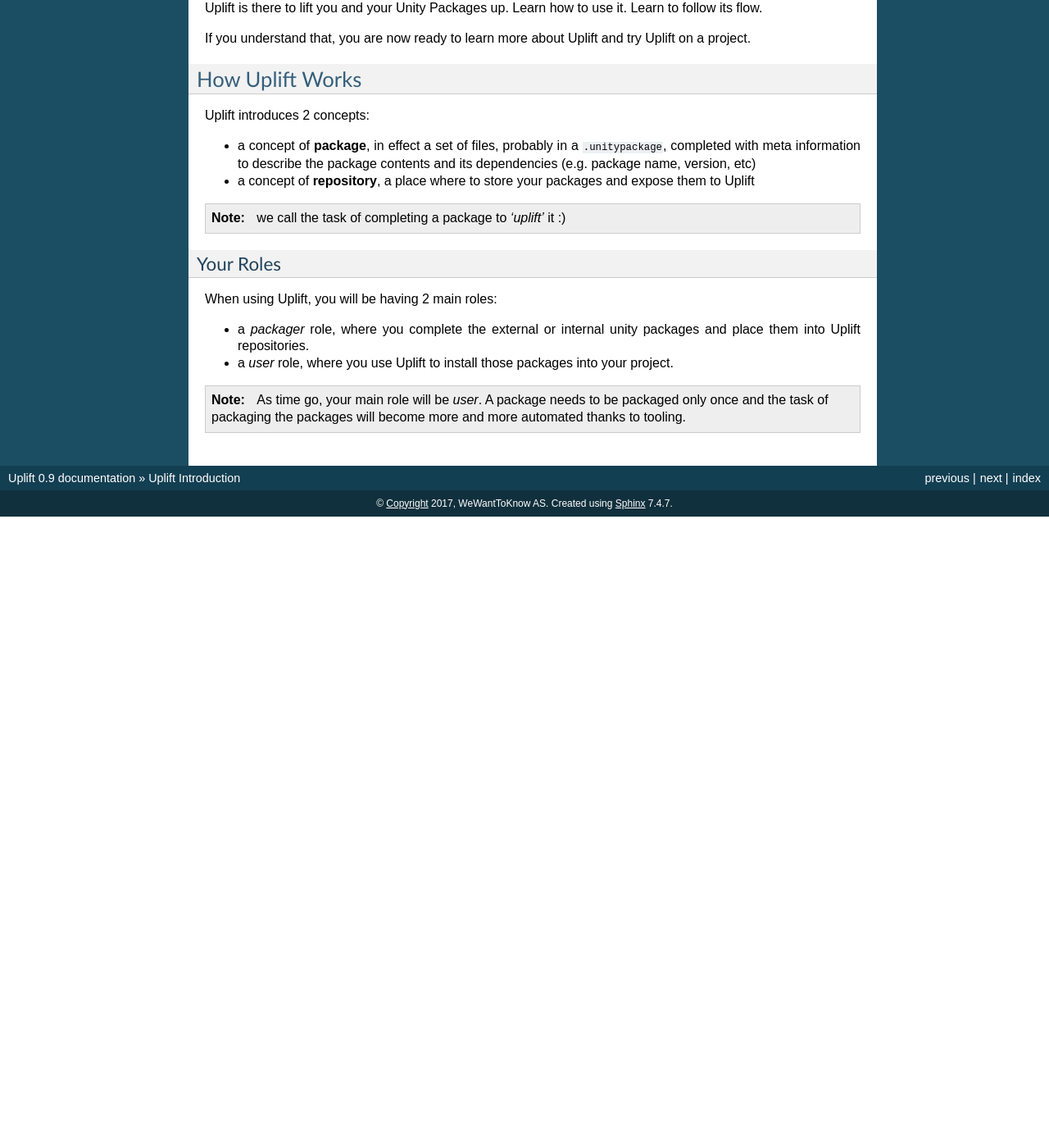
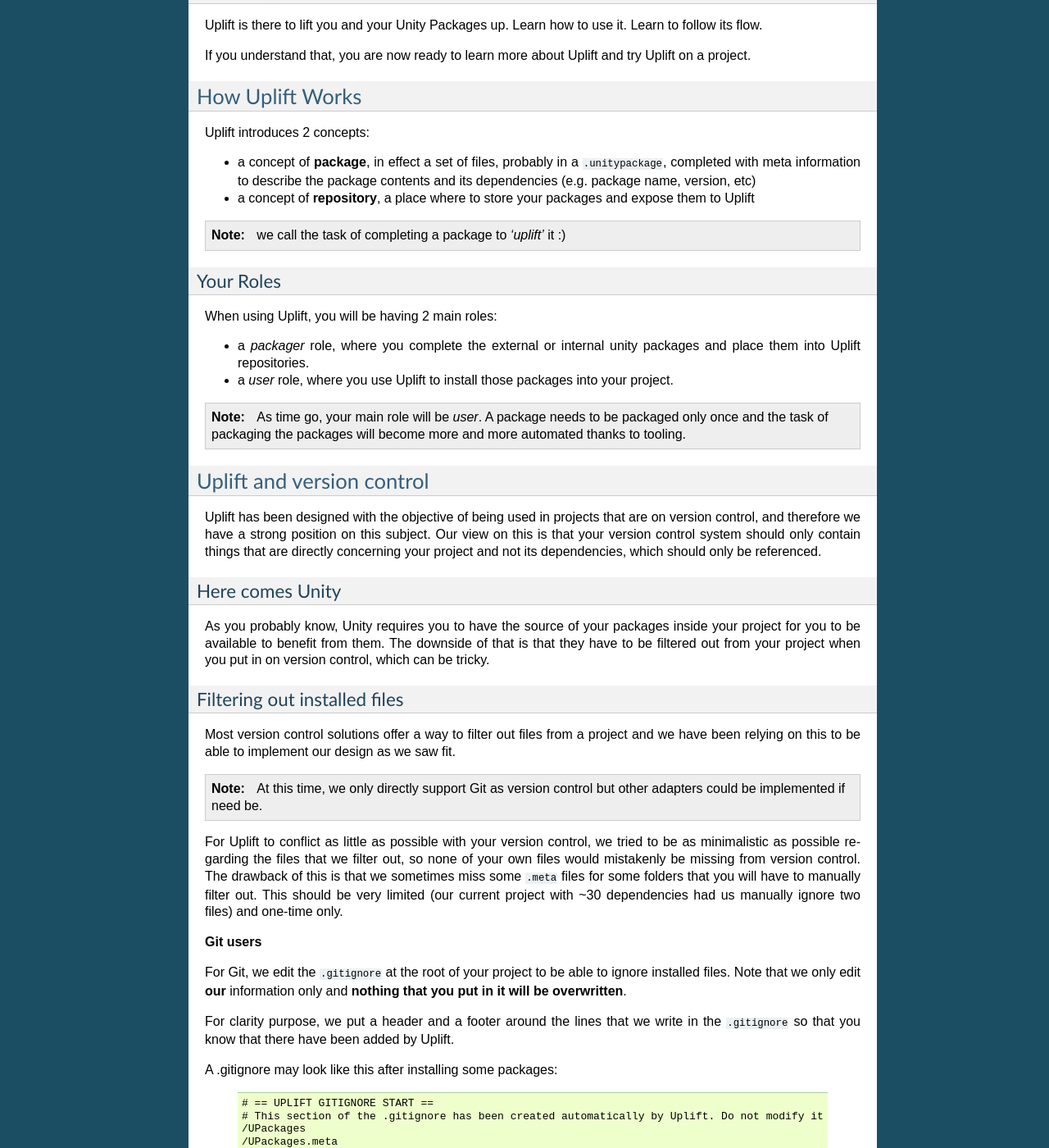
Before and after one commit to DragonBox/uplift-documentation, a Sphinx documentation site: the page built from source/uplift/index.rst, in a window 1280 px wide and 1400 px high, scrolled down 1640 px. Shown: the whole window at 82% size. Built offline with Sphinx 7.4.7, drawn with Linux system fonts in a browser that asks for light colours; before the commit the page ends 2270 px from its top, so only the background shows below that; some of the changed text lies outside the part shown.

Commit message:
Document new version control integration

```diff
--- a/source/howto/index.rst
+++ b/source/howto/index.rst
@@ -19,4 +19,3 @@
 .. include:: dealing_with_multiple_versions.rst
 .. include:: package_versioning.rst
 .. include:: guid_fragility.rst
-.. include:: version_control_with_uplift.rst
--- a/source/uplift/index.rst
+++ b/source/uplift/index.rst
@@ -9,3 +9,4 @@
 .. include:: uplift_overview.rst
 .. include:: paradigm_shift.rst
 .. include:: how_uplift_works.rst
+.. include:: version_control.rst
--- /dev/null
+++ b/source/uplift/version_control.rst
@@ -0,0 +1,77 @@
+.. _version_control:
+
+Uplift and version control
+=========================
+
+Uplift has been designed with the objective of being used in projects that are on version control,
+and therefore we have a strong position on this subject. Our view on this is that your version
+control system should only contain things that are directly concerning your project and not its
+dependencies, which should only be referenced.
+
+Here comes Unity
+----------------
+
+As you probably know, Unity requires you to have the source of your packages inside your project for
+you to be available to benefit from them. The downside of that is that they have to be filtered out
+from your project when you put in on version control, which can be tricky.
+
+Filtering out installed files
+-----------------------------
+
+Most version control solutions offer a way to filter out files from a project and we have been
+relying on this to be able to implement our design as we saw fit.
+
+.. note::
+
+    At this time, we only directly support Git as version control but other adapters could be
+    implemented if need be.
+
+For Uplift to conflict as little as possible with your version control, we tried to be as
+minimalistic as possible regarding the files that we filter out, so none of your own files would
+mistakenly be missing from version control. The drawback of this is that we sometimes miss some
+``.meta`` files for some folders that you will have to manually filter out. This should be very
+limited (our current project with ~30 dependencies had us manually ignore two files) and one-time
+only.
+
+**Git users**
+
+For Git, we edit the ``.gitignore`` at the root of your project to be able to ignore installed
+files. Note that we only edit **our** information only and **nothing that you put in it will be overwritten**.
+
+For clarity purpose, we put a header and a footer around the lines that we write in the
+``.gitignore`` so that you know that there have been added by Uplift.
+
+A .gitignore may look like this after installing some packages:
+
+  .. code-block:: text
+
+        # == UPLIFT GITIGNORE START ==
+        # This section of the .gitignore has been created automatically by Uplift. Do not modify it or remove it.
+        /UPackages
+        /UPackages.meta
+        /Assets/UPackages/MyCoolPackage~2.4.11
+        /Assets/UPackages/MyCoolPackage~2.4.11.meta
+        /Assets/Plugins/AnotherPluginScript.cs
+        /Assets/Plugins/AnotherPluginScript.cs.meta
+        /Assets/Plugins/PluginScript.cs
+        /Assets/Plugins/PluginScript.cs.meta
+        /Assets/UPackages/AnotherAwesomePackage~3.0.6
+        /Assets/UPackages/AnotherAwesomePackage~3.0.6.meta
+        # == UPLIFT GITIGNORE END ==
+
+Ensuring package consistancy with this?
+---------------------------------------
+
+The question that you may face when using source control in such a way is "How can I guarantee that
+all of my team work with the same packages if they're not on version control?". One of the features
+of Uplift has been thought precisely for this so you can be absolutly certain that there will be no
+issues on this side. This feature is the lockfile, which keeps track of your dependencies and what
+packages have been installed by Uplift.
+
+.. note::
+
+    See also `../files/lockfile`
+
+This way, every time the project is launched, Uplift will install (if necessary) your dependencies
+exactly as they are described in your lockfile, ensuring that all of your team work with the exact
+same packages.
```
Also changed, not shown: source/howto/version_control_with_uplift.rst (deleted, +0 -39 lines).
